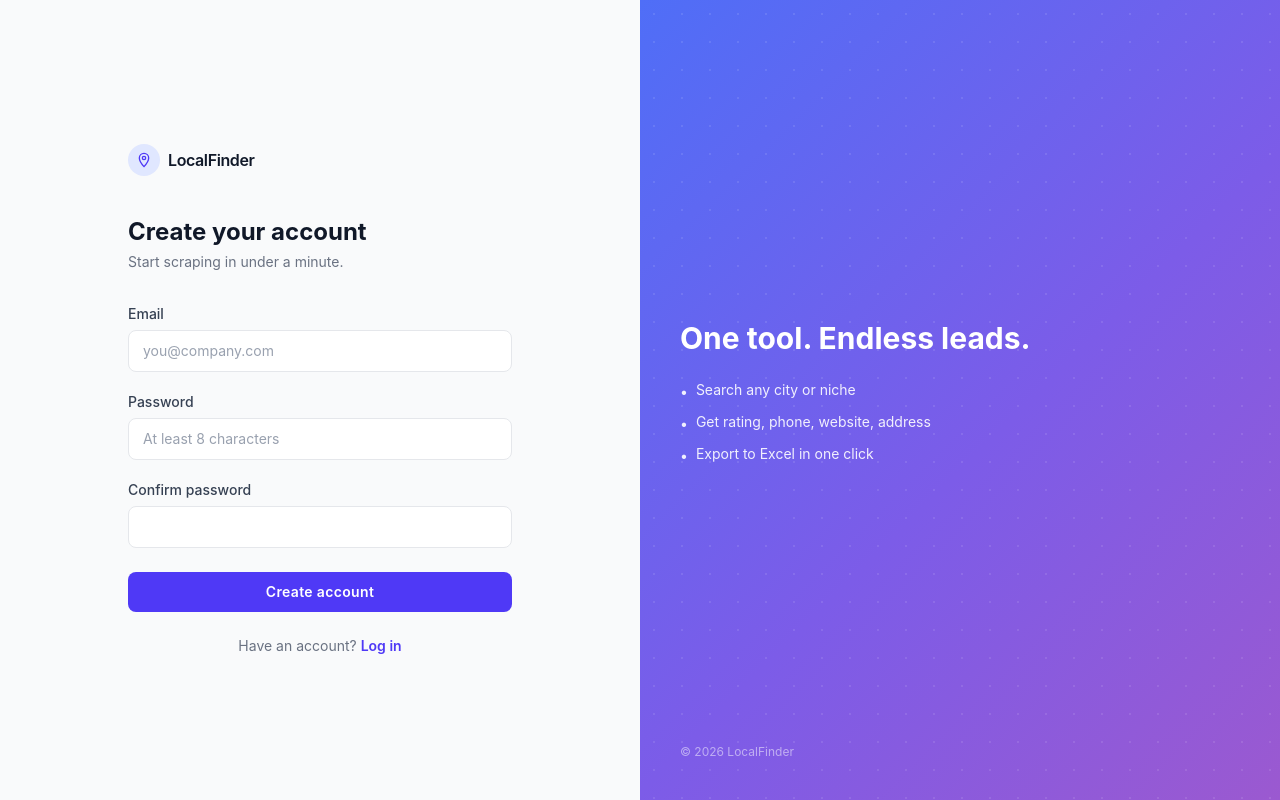
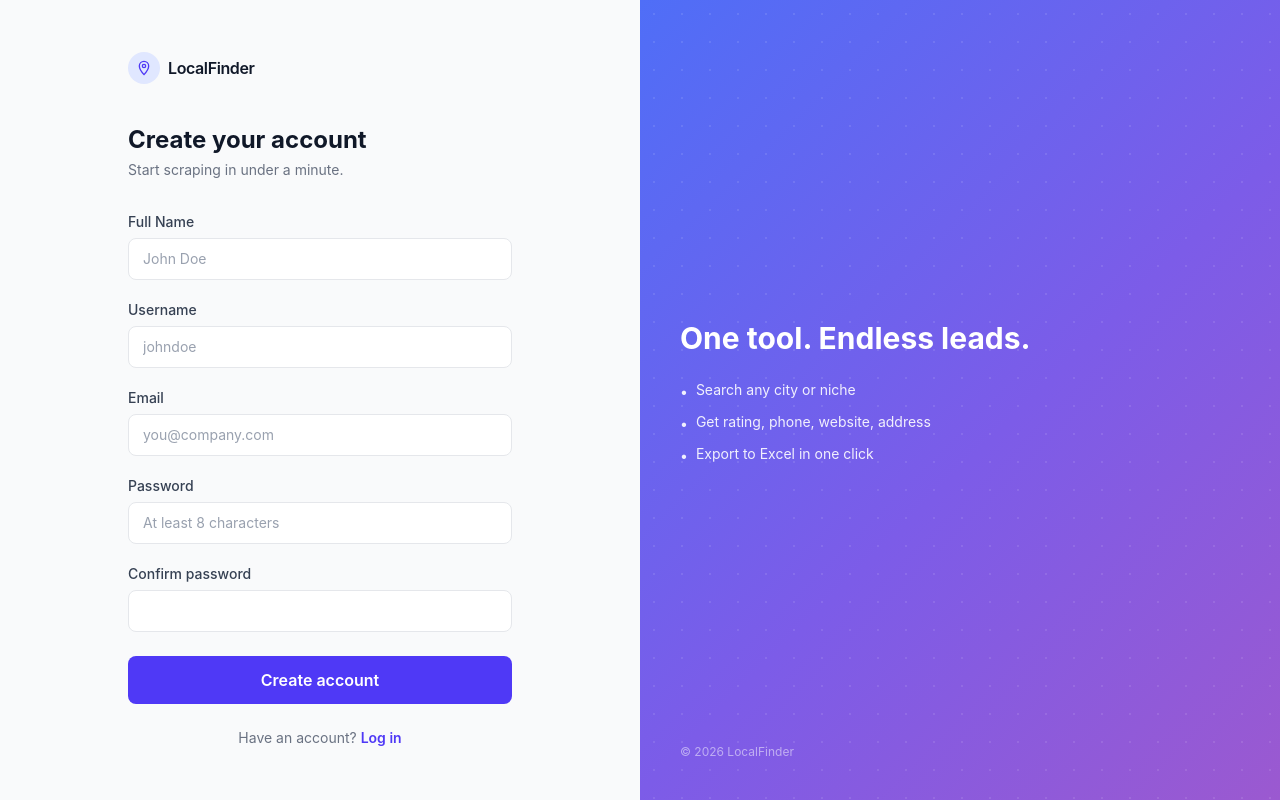
Before and after one commit to dimasrisky/local-finder-fe, a React (Vite) app: page /register in a window 1280 px wide. Built offline with nearby package versions, Linux system fonts and the light colour scheme.

Commit message:
feat: adding flow for register

```diff
--- a/src/pages/RegisterPage.tsx
+++ b/src/pages/RegisterPage.tsx
@@ -1,14 +1,79 @@
 import { useState } from "react";
-import { Link } from "react-router-dom";
+import { Link, useNavigate } from "react-router-dom";
 import Logo from "../components/Logo";
 import InputField from "../components/InputField";
-import PrimaryButton from "../components/PrimaryButton";
 import GradientPanel from "../components/GradientPanel";
 
 const RegisterPage = () => {
+  const navigate = useNavigate();
+  const [fullName, setFullName] = useState("");
+  const [username, setUsername] = useState("");
   const [email, setEmail] = useState("");
   const [password, setPassword] = useState("");
   const [confirm, setConfirm] = useState("");
+  const [loading, setLoading] = useState(false);
+  const [notification, setNotification] = useState<{
+    type: 'success' | 'error';
+    message: string;
+  } | null>(null);
+
+  const showNotification = (type: 'success' | 'error', message: string) => {
+    setNotification({ type, message });
+    setTimeout(() => setNotification(null), 5000);
+  };
+
+  const handleSubmit = async (e: React.FormEvent) => {
+    e.preventDefault();
+
+    // Validation
+    if (!fullName || !username || !email || !password || !confirm) {
+      showNotification('error', 'Please fill in all fields');
+      return;
+    }
+
+    if (password !== confirm) {
+      showNotification('error', 'Passwords do not match');
+      return;
+    }
+
+    if (password.length < 8) {
+      showNotification('error', 'Password must be at least 8 characters');
+      return;
+    }
+
+    setLoading(true);
+
+    try {
+      const response = await fetch(`${import.meta.env.VITE_BACKEND_URL || import.meta.env.BACKEND_URL}/api/v1/auth/register`, {
+        method: 'POST',
+        headers: {
+          'Accept': 'application/json',
+          'Content-Type': 'application/json',
+        },
+        body: JSON.stringify({
+          username,
+          email,
+          password,
+          fullName,
+        }),
+      });
+
+      const data = await response.json();
+
+      if (response.ok) {
+        showNotification('success', 'Registration successful! Redirecting to login...');
+        setTimeout(() => {
+          navigate('/login');
+        }, 2000);
+      } else {
+        showNotification('error', data.message || 'Registration failed. Please try again.');
+      }
+    } catch (error) {
+      showNotification('error', 'Network error. Please check your connection and try again.');
+    } finally {
+      setLoading(false);
+    }
+  };
 
   return (
     <div className="min-h-screen grid grid-cols-1 lg:grid-cols-2">
@@ -30,8 +95,37 @@ const RegisterPage = () => {
             </p>
           </div>
 
+          {/* Notification */}
+          {notification && (
+            <div
+              className={`p-4 rounded-lg text-sm ${
+                notification.type === 'success'
+                  ? 'bg-green-50 text-green-800 border border-green-200'
+                  : 'bg-red-50 text-red-800 border border-red-200'
+              }`}
+            >
+              {notification.message}
+            </div>
+          )}
+
           {/* Form */}
-          <div className="flex flex-col gap-5">
+          <form onSubmit={handleSubmit} className="flex flex-col gap-5">
+            <InputField
+              label="Full Name"
+              id="reg-fullname"
+              type="text"
+              placeholder="John Doe"
+              value={fullName}
+              onChange={(e) => setFullName(e.target.value)}
+            />
+            <InputField
+              label="Username"
+              id="reg-username"
+              type="text"
+              placeholder="johndoe"
+              value={username}
+              onChange={(e) => setUsername(e.target.value)}
+            />
             <InputField
               label="Email"
               id="reg-email"
@@ -57,9 +151,15 @@ const RegisterPage = () => {
               onChange={(e) => setConfirm(e.target.value)}
             />
             <div className="mt-1">
-              <PrimaryButton>Create account</PrimaryButton>
+              <button
+                type="submit"
+                disabled={loading}
+                className="w-full py-3 px-4 bg-indigo-600 hover:bg-indigo-700 disabled:bg-indigo-400 text-white font-semibold rounded-lg transition duration-200 focus:outline-none focus:ring-2 focus:ring-indigo-500 focus:ring-offset-2 disabled:cursor-not-allowed"
+              >
+                {loading ? 'Creating account...' : 'Create account'}
+              </button>
             </div>
-          </div>
+          </form>
 
           {/* Footer link */}
           <p className="mt-6 text-center text-sm text-gray-500">
```
Also changed, not shown: src/env.d.ts (added, +10 -0 lines), 1 other file (tests, documents, lock files or other folders).
